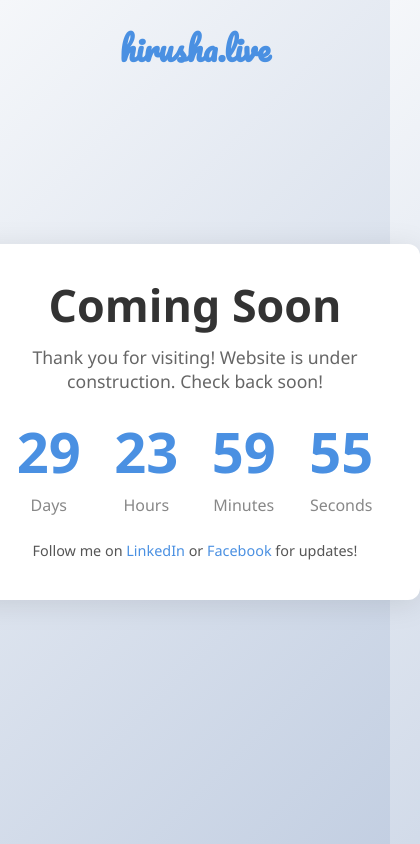
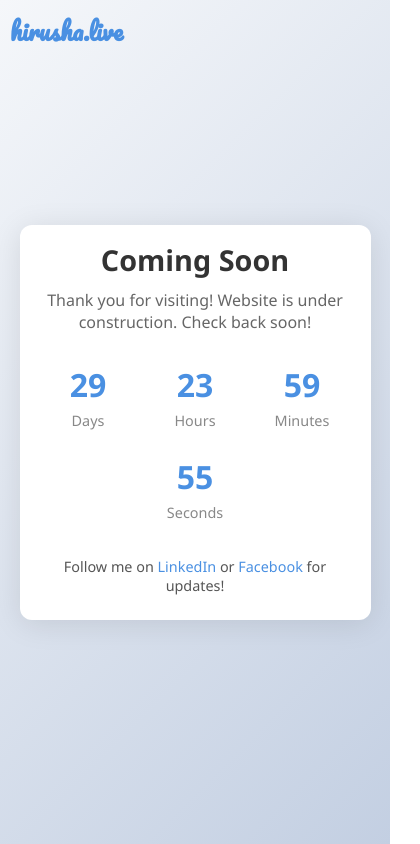
Before and after one commit to Hirusha-N/Commingsoon, a plain HTML site: page index.html in a window 390 px wide. Shown: the whole page, 420 px wide, since content can reach past the window. Drawn offline with Linux system fonts and the light colour scheme.

Commit message:
Update styles.css

```diff
--- a/styles.css
+++ b/styles.css
@@ -13,60 +13,64 @@ body {
 
 .header {
     position: absolute;
-    top: 20px;
-    width: 100%;
-    text-align: center;
+    top: 10px;
+    left: 10px;
 }
 
 .header h2 {
     margin: 0;
-    font-family: 'Pacifico', cursive; /* Unique font */
-    font-size: 2rem;
+    font-family: 'Pacifico', cursive;
+    font-size: 1.8rem;
     color: #4a90e2;
 }
 
 .container {
     background: white;
     border-radius: 12px;
-    padding: 30px;
+    padding: 20px;
     box-shadow: 0 4px 30px rgba(0, 0, 0, 0.1);
-    max-width: 600px;
+    max-width: 90%;
     width: 100%;
+    box-sizing: border-box;
 }
 
 h1 {
     margin: 0;
-    font-size: 2.8rem;
+    font-size: 2.2rem;
     color: #333;
 }
 
 p {
-    font-size: 1.1rem;
+    font-size: 1rem;
     color: #666;
     margin: 10px 0;
 }
 
 .countdown {
     display: flex;
-    justify-content: space-around;
+    flex-wrap: wrap;
+    justify-content: center;
     margin-top: 20px;
 }
 
 .countdown-item {
-    font-size: 1.4rem;
+    font-size: 1rem;
     color: #333;
+    margin: 10px;
+    flex: 1 1 20%;
+    max-width: 120px;
 }
 
 .countdown-item span {
     display: block;
-    font-size: 3.5rem;
+    font-size: 2.5rem;
     font-weight: bold;
-    color: #4a90e2; /* Blue accent color */
+    color: #4a90e2;
 }
 
 .countdown-item p {
     margin: 5px 0;
-    font-size: 1rem;
+    font-size: 0.9rem;
     color: #888;
 }
 
@@ -87,3 +91,27 @@ footer a {
 footer a:hover {
     text-decoration: underline;
 }
+
+/* Responsive Design */
+@media (max-width: 768px) {
+    .header h2 {
+        font-size: 1.5rem;
+    }
+
+    .container {
+        padding: 15px;
+    }
+
+    h1 {
+        font-size: 1.8rem;
+    }
+
+    .countdown-item {
+        font-size: 0.9rem;
+        max-width: 100px;
+    }
+
+    .countdown-item span {
+        font-size: 2rem;
+    }
+}
```
